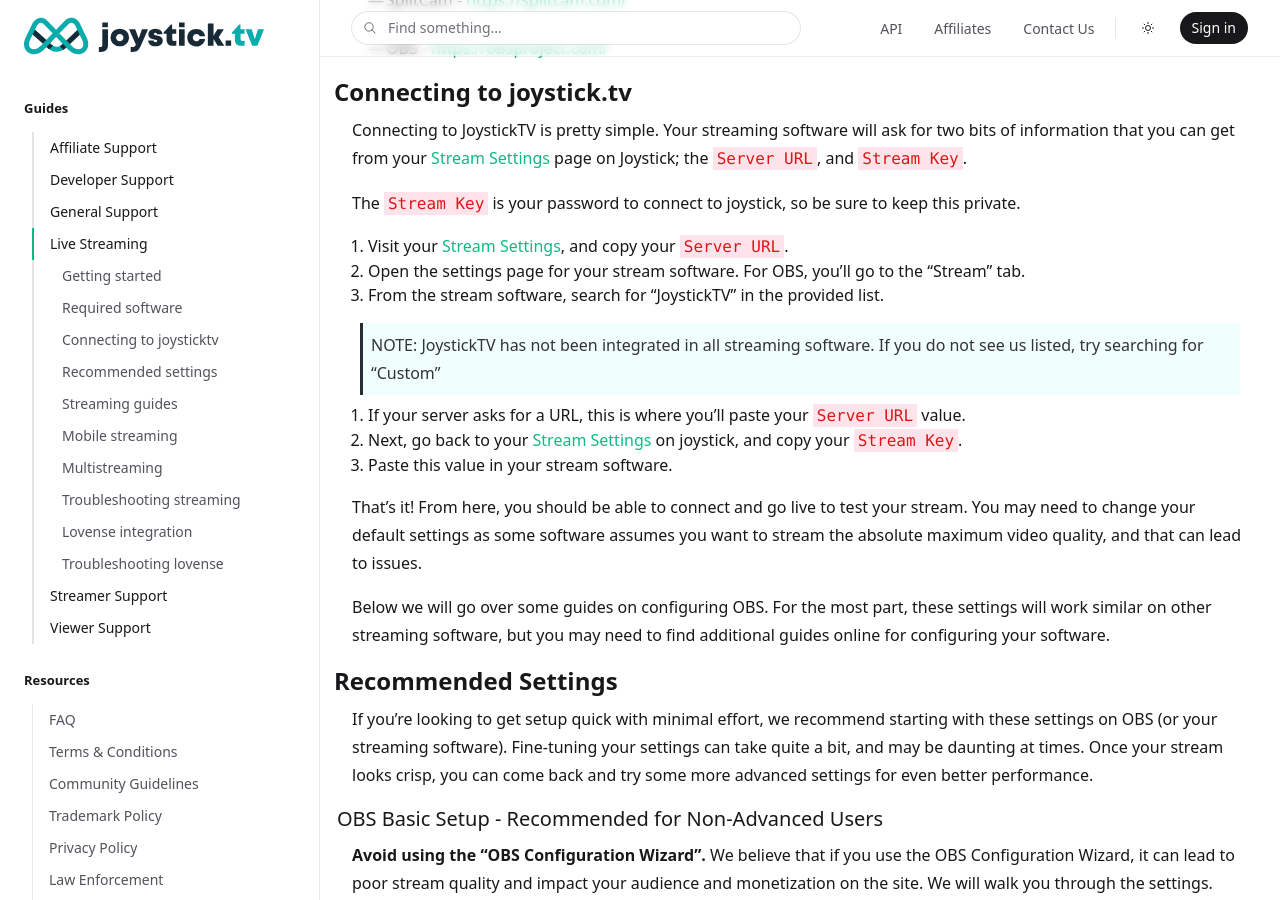
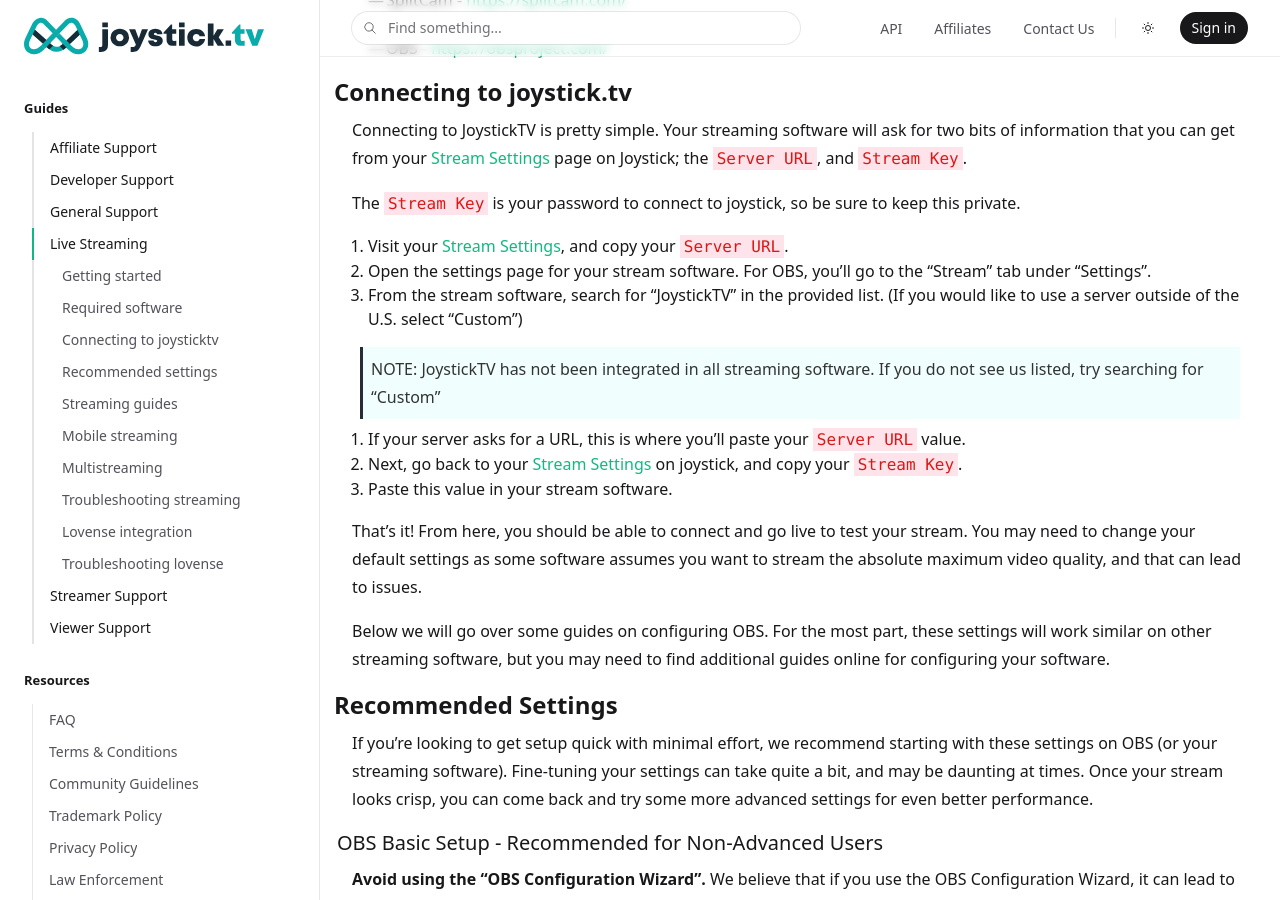
Before and after one commit to joysticktv/joysticktv.github.io, a Jekyll site: the page built from live_streaming.md, in a window 1280 px wide and 900 px high, scrolled down 1376 px. Built offline with Jekyll 4.4.1, drawn with Linux system fonts in a browser that asks for light colours; nearby versions of some CDN libraries; comment, search, counter and statistics services are not loaded.

Commit message:
Update live_streaming.md
Adding mention of the non-US servers

```diff
--- a/live_streaming.md
+++ b/live_streaming.md
@@ -86,8 +86,8 @@
 this private.
 
 1. Visit your [Stream Settings](https://joystick.tv/stream-settings), and copy your `Server URL`.
-1. Open the settings page for your stream software. For OBS, you'll go to the "Stream" tab.
-1. From the stream software, search for "JoystickTV" in the provided list.
+1. Open the settings page for your stream software. For OBS, you'll go to the "Stream" tab under "Settings".
+1. From the stream software, search for "JoystickTV" in the provided list. (If you would like to use a server outside of the U.S. select "Custom")
 
 > NOTE: JoystickTV has not been integrated in all streaming software. If you do not see us listed, try searching for "Custom"
 
```
